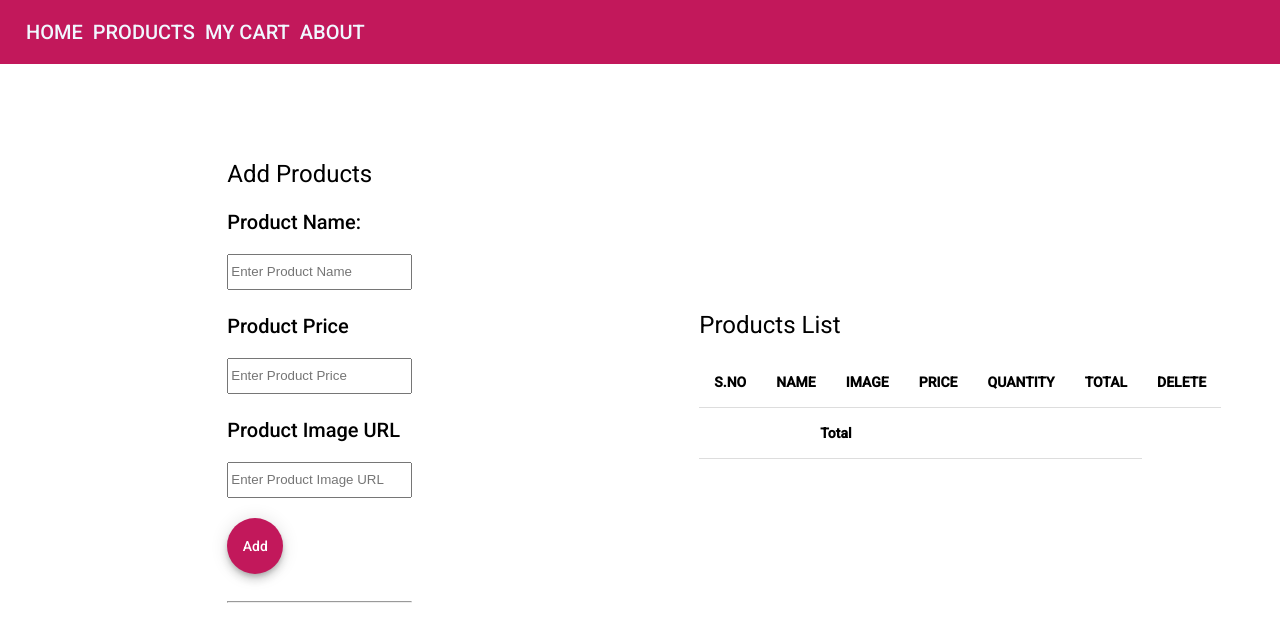
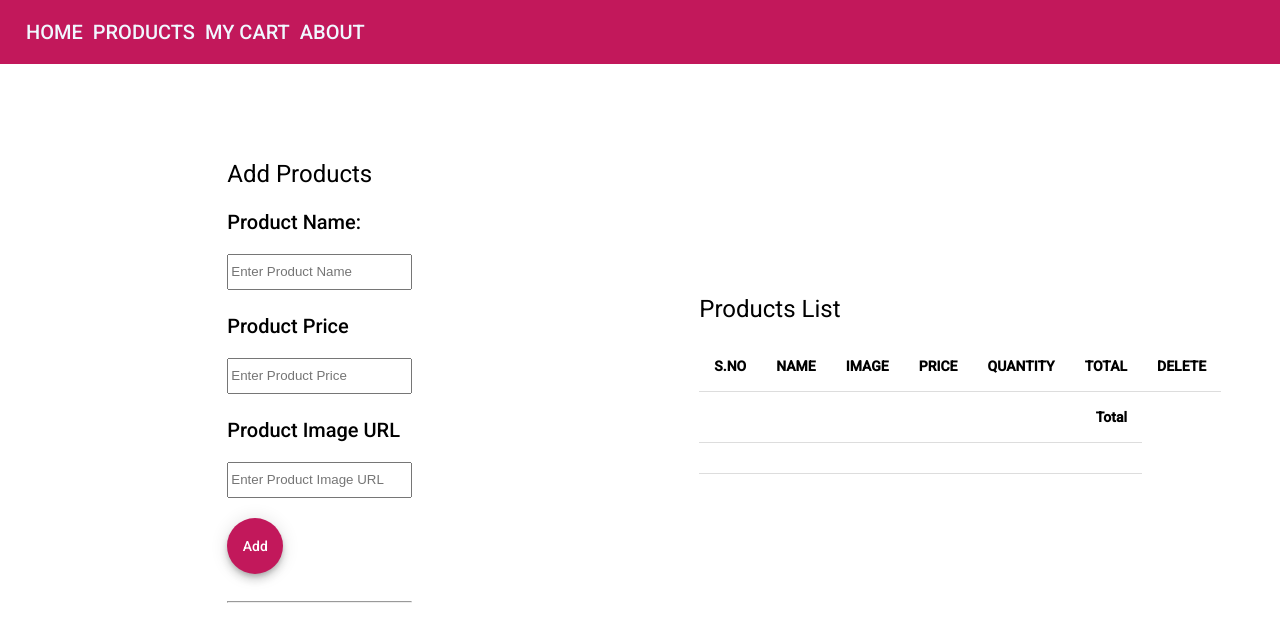
Before and after one commit to Vignesh179/ECv2.0, an Angular app: page /products in a window 1280 px wide. Shown: the top 642 px of the page. Built offline with nearby package versions, Linux system fonts and the light colour scheme.

Commit message:
Update products.component.html

```diff
--- a/src/app/products/products.component.html
+++ b/src/app/products/products.component.html
@@ -42,8 +42,13 @@
       </tr>
       <tr>
 
-          <td colspan="4" style="text-align: center;"><b>Total</b> </td>
-          <td colspan="2"> {{tot | currency:"INR"}}</td>
+          <td colspan="6" style="text-align: right;"><b>Total</b> </td>
+
+      </tr>
+      <tr>
+
+          <td colspan="6" style="text-align: right;"> {{tot | currency:"INR"}}</td>
+
       </tr>
     </table>
     </div>
```
